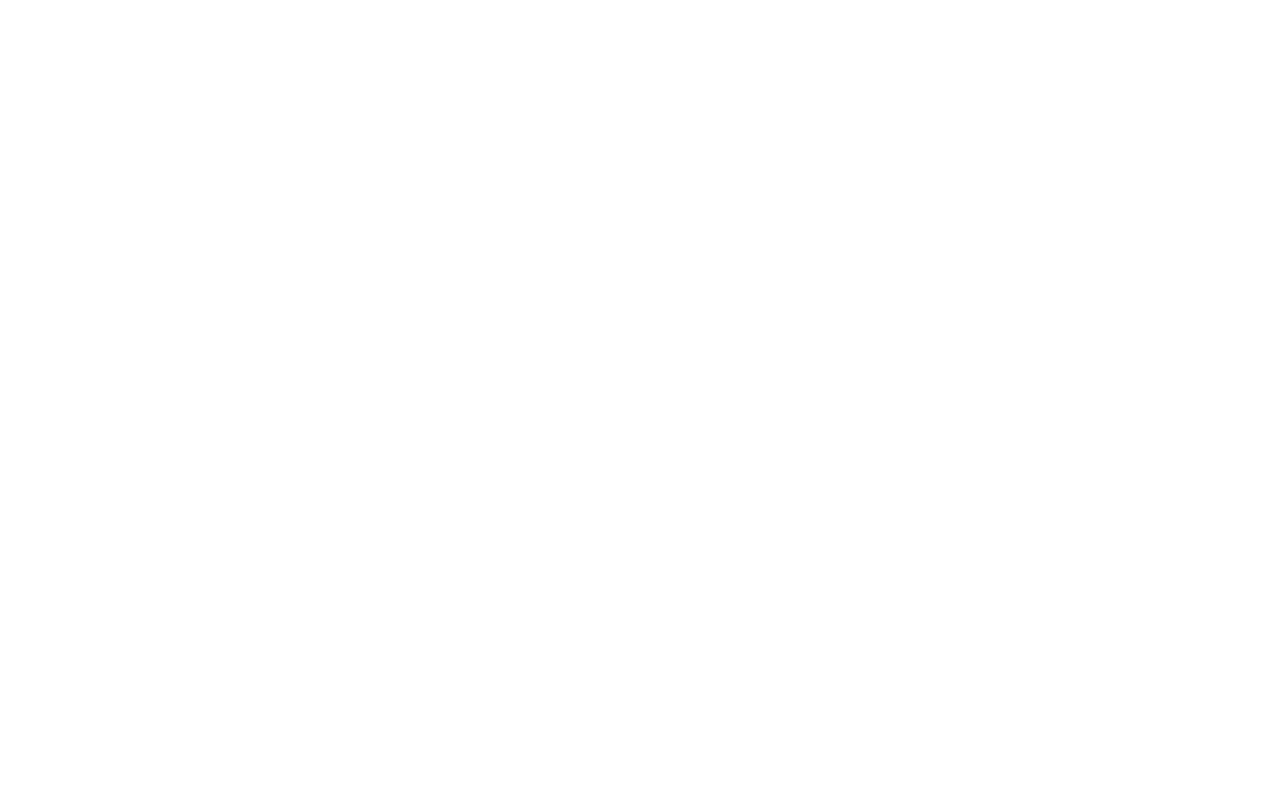
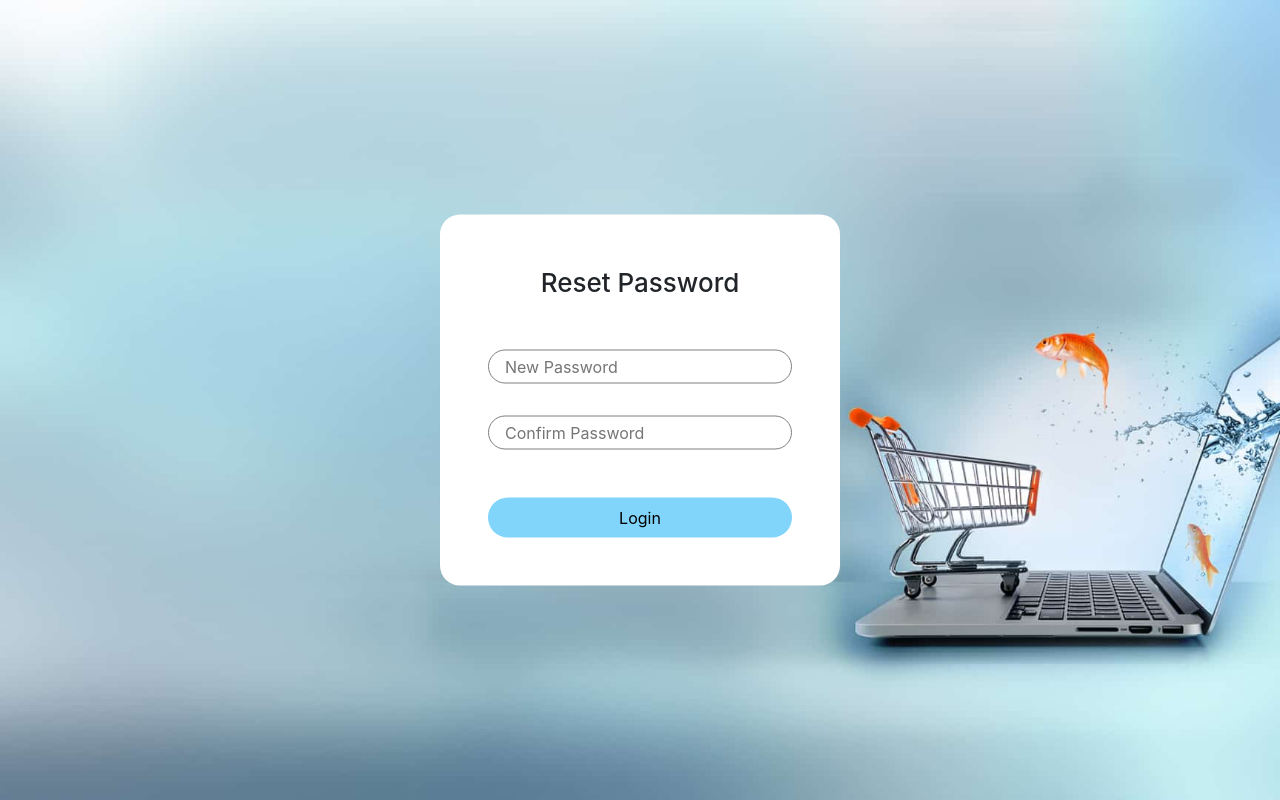
Before and after one commit to ramugs/e-commerce-frontend, a React (Create React App) app: page /ecommerce/admin/reset-password/1 in a window 1280 px wide. Before the commit this address had no page. Built offline with nearby package versions, Linux system fonts and the light colour scheme.

Commit message:
reset passsword

```diff
--- a/src/modules/forget-password/reset-password.js
+++ b/src/modules/forget-password/reset-password.js
@@ -1,9 +1,142 @@
-import React from 'react'
+import React, { useState } from "react";
+import { useDispatch } from "react-redux";
+import { loginActin, resetPasswordActin } from "../../redux/action/adminAction";
+import LoginImage from "../../assets/images/e-commerce-background.jpg";
+// import "../../login.css";
+import { useFormik } from "formik";
+import * as Yup from "yup";
+import SpinnerLoading from "../../utilits/spinnerLoading";
+import { useNavigate, useParams } from "react-router";
 
 const ResetPassword = () => {
+  const dispatch = useDispatch();
+  const navigate = useNavigate();
+  const params = useParams();
+  const [Loading, setLoading] = useState(false);
+
+  const formik = useFormik({
+    enableReinitialize: true,
+    initialValues: {
+      newPassword: "",
+      confirmPassword: "",
+    },
+
+    validationSchema: Yup.object({
+      newPassword: Yup.string().required("Please Enter the New Password"),
+      confirmPassword: Yup.string()
+        .required("Please Enter the Confirm Password")
+        .oneOf([Yup.ref("newPassword"), null], "Passwords must match"),
+    }),
+
+    onSubmit: (values) => {
+      setLoading(true);
+      dispatch(
+        resetPasswordActin(
+          {
+            password: values.newPassword,
+          },
+          params.resetToken,
+          onSuccess,
+          onError
+        )
+      );
+      console.log(values);
+    },
+  });
+
+  const onSuccess = (data) => {
+    setLoading(false);
+    // navigate("/");
+    console.log(data);
+  };
+  const onError = (data) => {
+    setLoading(false);
+  };
+
   return (
-    <div>ResetPassword</div>
-  )
-}
+    <div className="w-100 vh_100 position-relative">
+      <img
+        src={LoginImage}
+        width="100%"
+        height="100%"
+        alt="Login Image"
+        className="loginImage"
+      />
+      <div
+        className={`white_bg position-absolute top-50 start-50 translate-middle  p-sm-5 p-4
+         border_radius_20 login_container`}
+      >
+        <form onSubmit={formik.handleSubmit}>
+          <div className="fs_26 fs_sm_20 fw_500 text-center">
+            <span>Reset Password</span>
+          </div>
+          <div
+            className={`mt-5 border_radius_20 ${
+              formik.errors.newPassword && formik.touched.newPassword
+                ? "login_error_input"
+                : "login_input"
+            } `}
+          >
+            <input
+              className="border_none background_none outline_none p-1 ps-3 "
+              placeholder="New Password"
+              name="newPassword"
+              id="newPassword"
+              value={formik.values.newPassword}
+              onChange={(e) => {
+                formik.handleChange(e);
+              }}
+              onBlur={formik.handleBlur}
+            />
+          </div>
+          <div className="" style={{ height: "2rem" }}>
+            {formik.errors.newPassword && formik.touched.newPassword && (
+              <span className="red_color ps-2 fs_14">
+                {formik.errors.newPassword}
+              </span>
+            )}
+          </div>
 
-export default ResetPassword
+          <div
+            className={` border_radius_20 ${
+              formik.errors.confirmPassword && formik.touched.confirmPassword
+                ? "login_error_input"
+                : "login_input"
+            } `}
+          >
+            <input
+              className="border_none background_none outline_none p-1 ps-3"
+              placeholder="Confirm Password"
+              name="confirmPassword"
+              id="confirmPassword"
+              value={formik.values.confirmPassword}
+              onChange={(e) => {
+                formik.handleChange(e);
+              }}
+              onBlur={formik.handleBlur}
+            />
+          </div>
+          <div className="" style={{ height: "2rem" }}>
+            {formik.errors.confirmPassword &&
+              formik.touched.confirmPassword && (
+                <span className="red_color ps-2 fs_14">
+                  {formik.errors.confirmPassword}
+                </span>
+              )}
+          </div>
+
+          <div className="mt-3 ">
+            <button
+              className="border_none w-100 p-2 blue_bg border_radius_20"
+              type="submit"
+            >
+              {Loading ? <SpinnerLoading /> : "Login"}
+            </button>
+          </div>
+        </form>
+      </div>
+    </div>
+  );
+};
+
+export default ResetPassword;
--- a/src/redux/action/adminAction.js
+++ b/src/redux/action/adminAction.js
@@ -1,4 +1,4 @@
-import { LOGIN_ADMIN } from "../types";
+import { LOGIN_ADMIN, RESET_PASSWORD } from "../types";
 
 export const loginActin = (data, onSuccess, onError) => {
   return {
@@ -8,3 +8,14 @@
     onError,
   };
 };
+
+export const resetPasswordActin = (data, token, onSuccess, onError) => {
+  console.log(token);
+  return {
+    type: RESET_PASSWORD,
+    data,
+    token,
+    onSuccess,
+    onError,
+  };
+};
--- a/src/redux/api/adminApi.js
+++ b/src/redux/api/adminApi.js
@@ -3,3 +3,8 @@
 export const loginAdminApi = (params) => {
   return api.post(`/ecommerce/admin/login`, JSON.stringify(params));
 };
+
+export const resetPasswordApi = (params, token) => {
+  console.log(token, params);
+  return api.patch(`/reset-password/${token}`, JSON.stringify(params));
+};
--- a/src/redux/api/api.js
+++ b/src/redux/api/api.js
@@ -6,3 +6,39 @@
   timeout: 60000,
   headers: { "Content-Type": "application/json" },
 });
+
+
+function excludeAccessToken (config) {
+  return (
+    config.url.includes("/login")
+  )
+}
+
+api.interceptors.request.use(
+  async (config) => {
+    if (localStorage.getItem("accessToken")) {
+      if (!excludeAccessToken(config)) {
+        config.headers["x-access-token"] = localStorage.getItem("accessToken");
+      }
+    }
+    return config;
+  },
+  async (error) => {}
+);
+
+
+api.interceptors.response.use(
+  async (config) => {
+    // if (
+    //   config.data.message === "Authentication failed"
+    //   // ||config.data.message ==="Un-expected Error"
+    // ) {
+    //   localStorage.clear();
+    //   window.location.reload();
+    // }
+    return config;
+  },
+  async (error) => {
+    console.log(error, "jadbAKJDa");
+  }
+);
--- a/src/redux/saga/adminSaga.js
+++ b/src/redux/saga/adminSaga.js
@@ -1,11 +1,10 @@
 import { call, put, takeLatest } from "redux-saga/effects";
-import { LOGIN_ADMIN } from "../types";
-import { loginAdminApi } from "../api/adminApi";
+import { LOGIN_ADMIN, RESET_PASSWORD } from "../types";
+import { loginAdminApi, resetPasswordApi } from "../api/adminApi";
 
 export function* adminLoginWorker(action) {
   try {
     const res = yield call(loginAdminApi, action.data);
-    console.log(res, "asdaaaaaaaaaaaa");
     if (res.status === 200 && res.data.status === "success") {
       yield action.onSuccess(res.data);
     } else if (res.status === 200 && res.data.status === "fail") {
@@ -16,6 +15,24 @@
   }
 }
 
+export function* resetPasswordWorker(action) {
+  try {
+    const res = yield call(resetPasswordApi, action.data, action.token);
+    if (res.status === 200 && res.data.status === "success") {
+      yield action.onSuccess(res.data);
+    } else if (res.status === 200 && res.data.status === "fail") {
+      yield action.onError(res.data);
+    }
+  } catch (error) {
+    yield action.onError("Something Went Wrong");
+  }
+}
+
+
 export function* watcherAdminLogin() {
   yield takeLatest(LOGIN_ADMIN, adminLoginWorker);
 }
+
+export function* watcherResetPassword() {
+  yield takeLatest(RESET_PASSWORD, resetPasswordWorker);
+}
--- a/src/redux/saga/rootsaga.js
+++ b/src/redux/saga/rootsaga.js
@@ -1,6 +1,6 @@
 import { all } from "redux-saga/effects";
-import { watcherAdminLogin } from "./adminSaga";
+import { watcherAdminLogin, watcherResetPassword } from "./adminSaga";
 
 export default function* rootSaga() {
-  yield all([watcherAdminLogin()]);
+  yield all([watcherAdminLogin(), watcherResetPassword()]);
 }
--- a/src/redux/types.js
+++ b/src/redux/types.js
@@ -1,6 +1,9 @@
 export const CREATE_ADMIN = "CREATE_ADMIN";
 export const LOGIN_ADMIN = "LOGIN_ADMIN";
 export const FINDALL_ADMIN = "FINDALL_ADMIN";
+
+
+export const RESET_PASSWORD = "RESET_PASSWORD"
 
 // reducer type
 export const ADMIN_DETAILS_LOADING = "ADMIN_DETAILS_LOADING"
--- a/src/routes/index.js
+++ b/src/routes/index.js
@@ -20,7 +20,7 @@
             <Route path="/create-products" element={<CreateProducts />} />
           </Route>
           <Route
-            path="/reset-password/:resetToken"
+            path="/ecommerce/admin/reset-password/:resetToken"
             element={<ResetPassword />}
           />
         </Routes>
```
